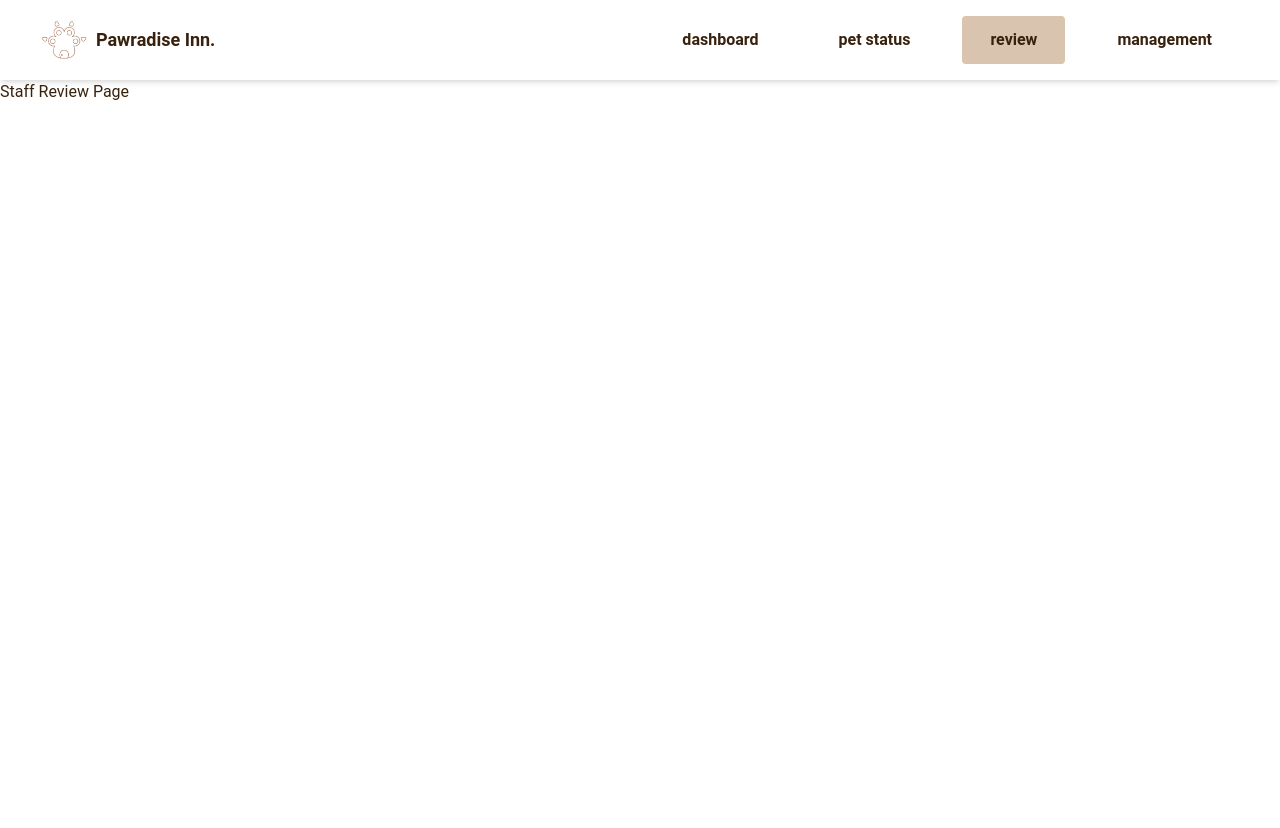
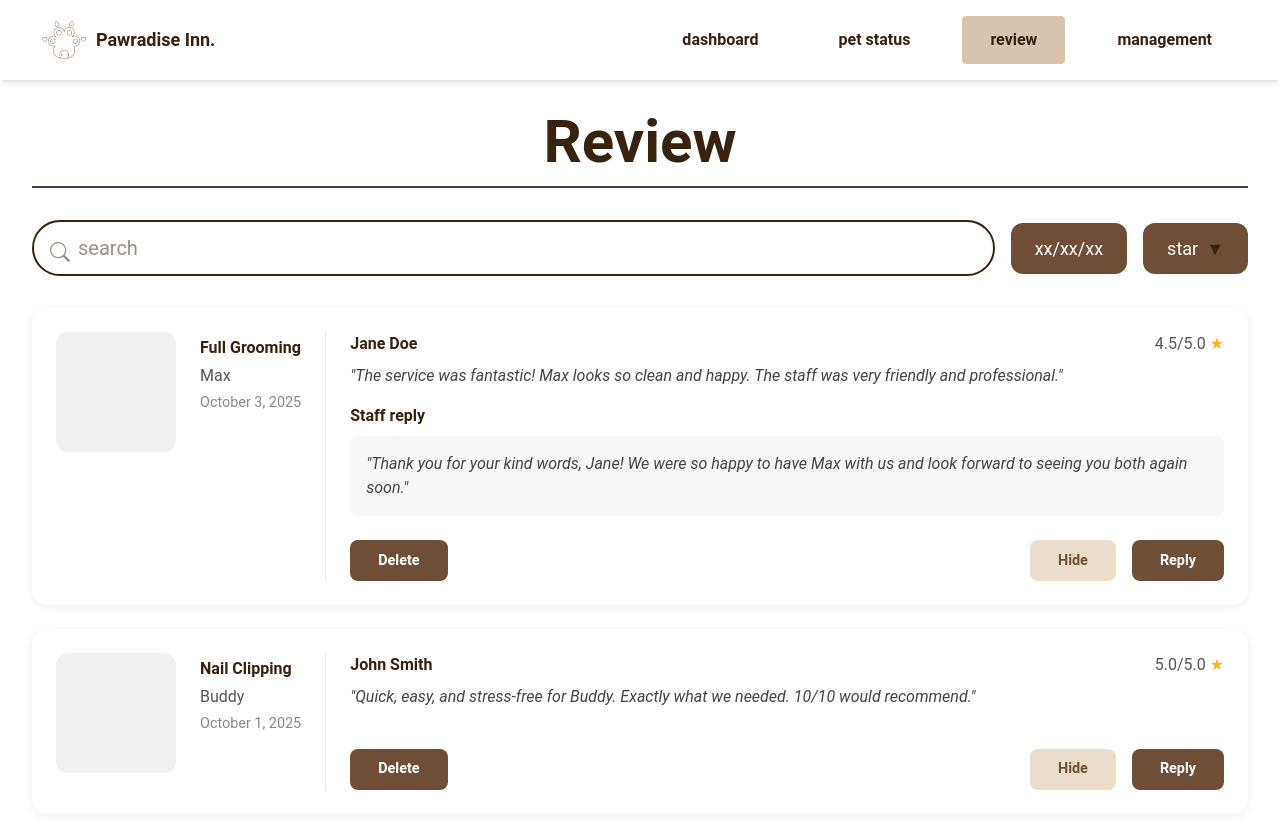
Before and after one commit to Pawradise-Inn/pawradise-inn, a React (Vite) app in the folder frontend/: page /staff/review in a window 1280 px wide. Shown: the top 828 px of the page. Before the commit the page ends 800 px from the top, so only its background shows below. Built offline with nearby package versions, Linux system fonts and the light colour scheme; a web font is replaced by a local one.

Commit message:
add staff review page (unfinished)

```diff
--- a/frontend/src/App.jsx
+++ b/frontend/src/App.jsx
@@ -23,6 +23,7 @@ import DashboardTab1 from "./pages/staff/dashboard/DashboardTab1";
 import DashboardTab2 from "./pages/staff/dashboard/DashboardTab2";
 import DashboardTab3 from "./pages/staff/dashboard/DashboardTab3";
 import DashboardTab4 from "./pages/staff/dashboard/DashboardTab4";
+import StaffReview from "./pages/staff/StaffReview";
 
 const App = () => {
     const location = useLocation();
@@ -61,7 +62,7 @@ const App = () => {
                 </Route>
                 <Route path="/staff/pet status" element={<PetStatus />} />
                 <Route path="/staff/pet/:id" element={<PetUpdate />} />
-                <Route path="/staff/review" element={<div>Staff Review Page</div>} />
+                <Route path="/staff/review" element={<StaffReview />} />
                 <Route path="/staff/management" element={<Management />}>
                     <Route index element={<ServiceEdit />} />
                     <Route path="profile" element={<ProfileComp />} />
--- /dev/null
+++ b/frontend/src/pages/staff/StaffReview.jsx
@@ -0,0 +1,131 @@
+import React, { useState, useEffect } from 'react';
+
+// To test the "No reviews" message, you can make this array empty:
+// const demoReviews = [];
+const demoReviews = [
+  {
+    id: 1,
+    serviceName: 'Full Grooming',
+    petName: 'Max',
+    reviewDate: 'October 3, 2025',
+    customerName: 'Jane Doe',
+    rating: 4.5,
+    reviewText: 'The service was fantastic! Max looks so clean and happy. The staff was very friendly and professional.',
+    staffReply: 'Thank you for your kind words, Jane! We were so happy to have Max with us and look forward to seeing you both again soon.',
+    image: '',
+  },
+  {
+    id: 2,
+    serviceName: 'Nail Clipping',
+    petName: 'Buddy',
+    reviewDate: 'October 1, 2025',
+    customerName: 'John Smith',
+    rating: 5.0,
+    reviewText: 'Quick, easy, and stress-free for Buddy. Exactly what we needed. 10/10 would recommend.',
+    staffReply: null,
+    image: '',
+  },
+];
+
+
+// --- Helper Component: ReviewCard ---
+const ReviewCard = ({ review }) => {
+  // ...styles remain the same...
+  const cardStyle = { backgroundColor: 'white', borderRadius: '16px', padding: '1.5rem', boxShadow: '0 2px 10px rgba(0, 0, 0, 0.07)', display: 'flex', gap: '1.5rem', marginBottom: '1.5rem' };
+  const imagePlaceholderStyle = { width: '120px', height: '120px', backgroundColor: '#f0f0f0', borderRadius: '12px', flexShrink: 0 };
+  const serviceInfoStyle = { flexShrink: 0, paddingTop: '0.25rem' };
+  const separatorStyle = { width: '1px', backgroundColor: '#e5e7eb' };
+  const reviewContentStyle = { flexGrow: 1, display: 'flex', flexDirection: 'column' };
+  const staffReplyContainerStyle = { backgroundColor: '#f7f7f7', borderRadius: '8px', padding: '1rem', marginTop: '0.5rem' };
+  const buttonContainerStyle = { display: 'flex', justifyContent: 'space-between', alignItems: 'center', marginTop: 'auto', paddingTop: '1.5rem' };
+  const rightButtonsStyle = { display: 'flex', gap: '1rem' };
+  const baseButtonStyle = { padding: '0.6rem 1.75rem', border: 'none', borderRadius: '8px', cursor: 'pointer', fontWeight: '600', fontSize: '0.9rem' };
+
+  return (
+    <div style={cardStyle}>
+      <div style={imagePlaceholderStyle}></div>
+      <div style={serviceInfoStyle}>
+        <p style={{ fontWeight: 'bold', margin: 0, fontSize: '1rem' }}>{review.serviceName}</p>
+        <p style={{ margin: '0.25rem 0', color: '#555' }}>{review.petName}</p>
+        <p style={{ margin: 0, color: '#888', fontSize: '0.9rem' }}>{review.reviewDate}</p>
+      </div>
+      <div style={separatorStyle} />
+      <div style={reviewContentStyle}>
+        <div style={{ display: 'flex', justifyContent: 'space-between' }}>
+          <p style={{ fontWeight: 'bold', margin: 0 }}>{review.customerName}</p>
+          <p style={{ margin: 0, color: '#555' }}>{review.rating.toFixed(1)}/5.0 <span style={{color: '#f5b32a'}}>★</span></p>
+        </div>
+        <p style={{ fontStyle: 'italic', color: '#444', marginTop: '0.5rem', marginBottom: '1rem' }}>"{review.reviewText}"</p>
+        {review.staffReply && (
+          <div>
+            <p style={{ fontWeight: 'bold', margin: '0 0 0.5rem 0' }}>Staff reply</p>
+            <div style={staffReplyContainerStyle}>
+              <p style={{ margin: 0, fontStyle: 'italic', color: '#444' }}>"{review.staffReply}"</p>
+            </div>
+          </div>
+        )}
+        <div style={buttonContainerStyle}>
+          <button style={{ ...baseButtonStyle, backgroundColor: '#6F4E37', color: 'white' }}>Delete</button>
+          <div style={rightButtonsStyle}>
+            <button style={{ ...baseButtonStyle, backgroundColor: '#EADDCA', color: '#6F4E37' }}>Hide</button>
+            <button style={{ ...baseButtonStyle, backgroundColor: '#6F4E37', color: 'white' }}>Reply</button>
+          </div>
+        </div>
+      </div>
+    </div>
+  );
+};
+
+
+// --- Main Component ---
+const StaffReviewPage = () => {
+  const [search, setSearch] = useState("");
+  const [reviews, setReviews] = useState([]);
+
+  useEffect(() => {
+    setReviews(demoReviews);
+  }, []);
+
+  const noReviewsStyle = {
+    textAlign: 'center',
+    marginTop: '4rem',
+    fontSize: '1.25rem',
+    color: '#6b7280',
+    fontStyle: 'italic',
+  };
+
+  return (
+    <div className="px-4 py-8 sm:px-6 lg:px-8">
+      {/* ... Title and Filter Bar JSX ... */}
+      <div className="relative max-w-7xl mx-auto pb-4">
+        <h1 className="text-center text-5xl sm:text-6xl font-bold text-gray-800">Review</h1>
+        <div style={{ position: 'absolute', bottom: 0, height: '2px', backgroundColor: '#374151', width: '100%', left: '50%', transform: 'translateX(-50%)' }} />
+      </div>
+      <div className="max-w-7xl mx-auto">
+        <div style={{ display: 'flex', flexWrap: 'wrap', alignItems: 'center', margin: '2rem 0', width: '100%', gap: '1rem' }}>
+          <div className="flex flex-1 border-2 rounded-4xl px-4 py-3 text-xl min-w-[300px]">
+            <i className="bi bi-search opacity-50 pr-2 flex justify-center items-center -bottom-1 relative"></i>
+            <input style={{ width: '100%', outline: 0, backgroundColor: 'transparent' }} placeholder="search" onChange={(e) => setSearch(e.target.value)} value={search} />
+          </div>
+          <button style={{ padding: '0.75rem 1.5rem', backgroundColor: '#6F4E37', color: 'white', border: 'none', borderRadius: '12px', cursor: 'pointer', fontSize: '1.125rem', whiteSpace: 'nowrap', height: '100%' }}>xx/xx/xx</button>
+          <button style={{ padding: '0.75rem 1.5rem', backgroundColor: '#6F4E37', color: 'white', border: 'none', borderRadius: '12px', cursor: 'pointer', fontSize: '1.125rem', whiteSpace: 'nowrap', height: '100%', display: 'flex', alignItems: 'center', gap: '0.5rem' }}>
+            star <span>▼</span>
+          </button>
+        </div>
+      </div>
+
+      {/* --- Review List --- */}
+      <div className="max-w-7xl mx-auto mt-8">
+        {reviews.length > 0 ? (
+          reviews.map(review => (
+            <ReviewCard key={review.id} review={review} />
+          ))
+        ) : (
+          <p style={noReviewsStyle}>No reviews available.</p>
+        )}
+      </div>
+    </div>
+  );
+};
+
+export default StaffReviewPage;
```
